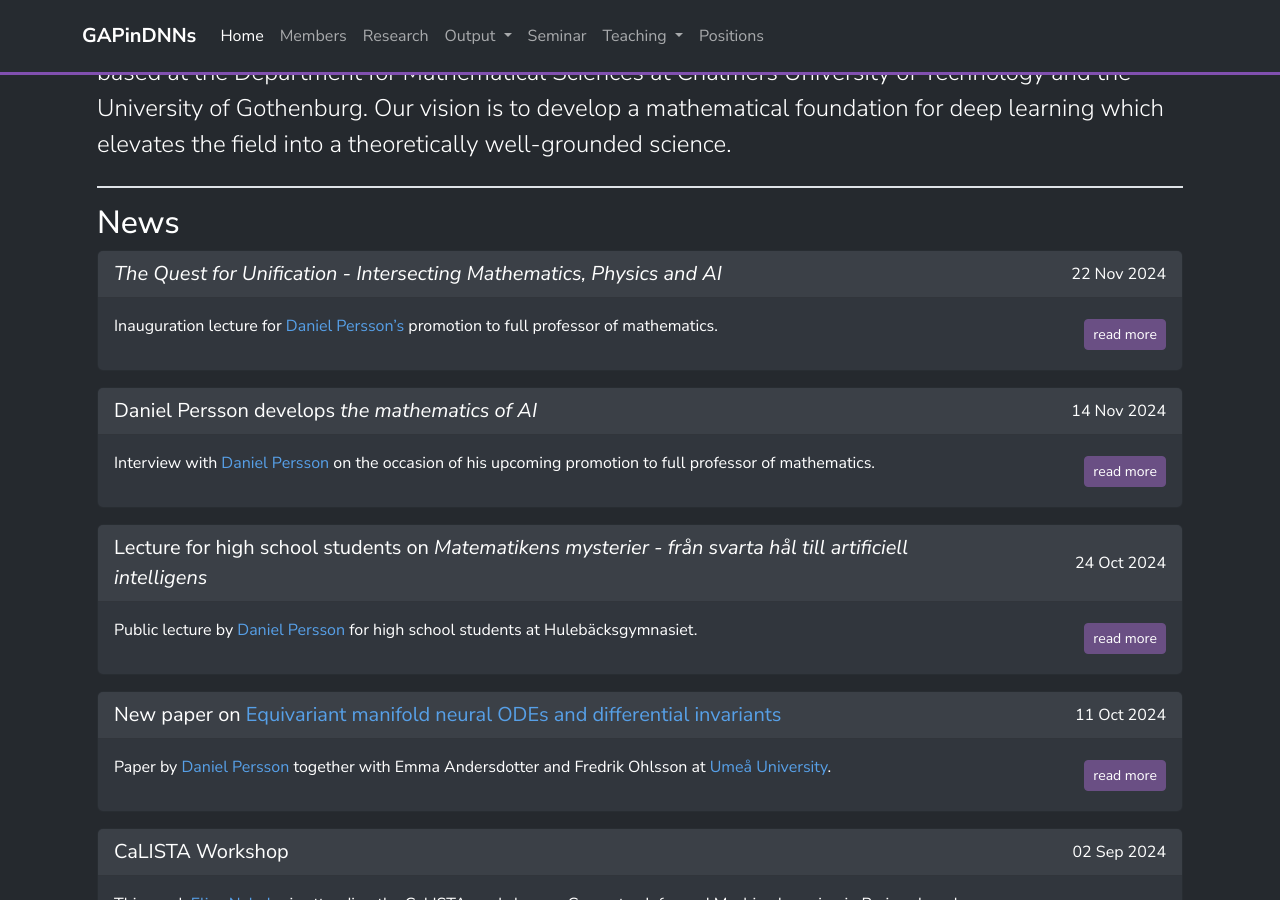
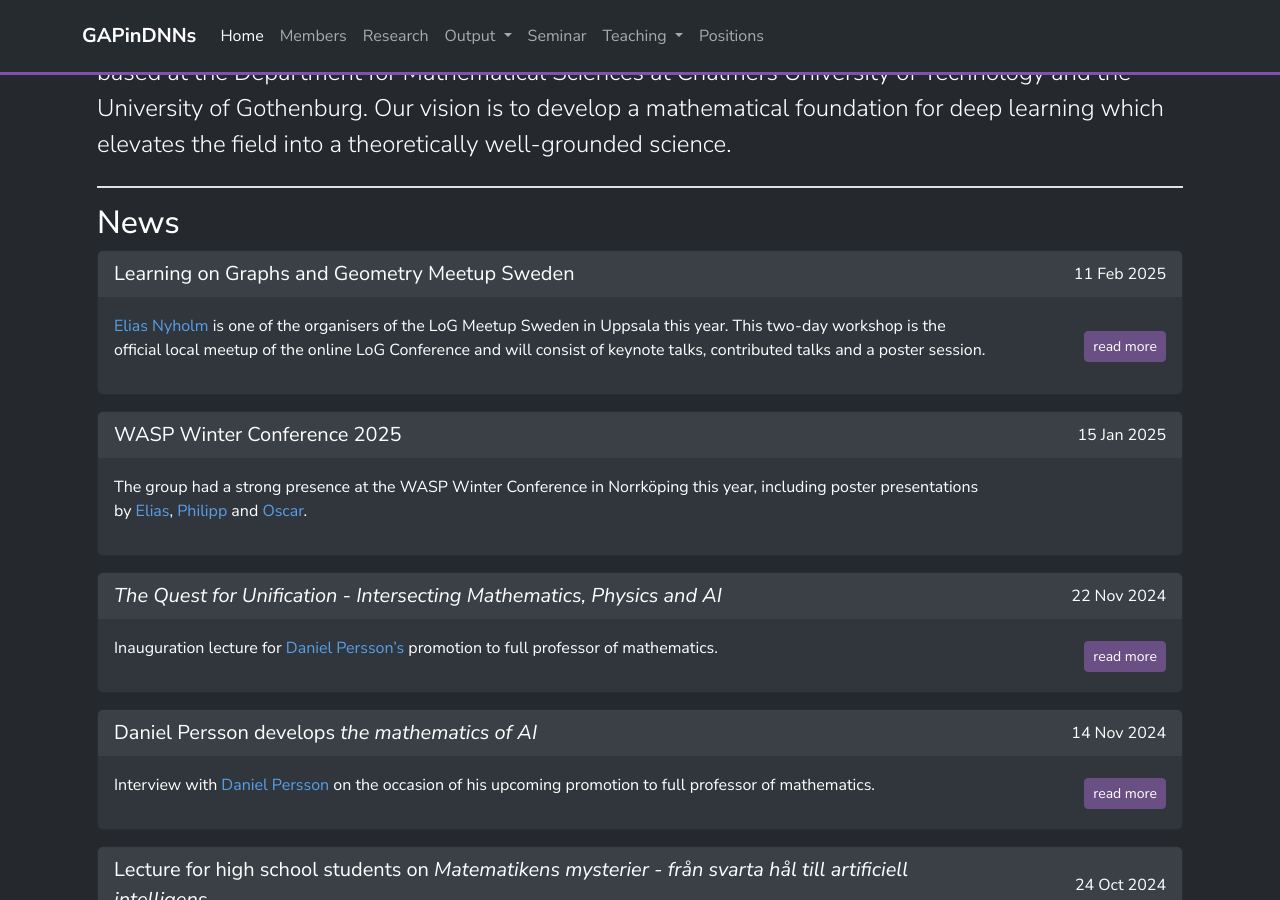
Before and after one commit to GAPinDNNs/gapindnns.github.io, a Jekyll site: the page built from _pages/index.md, in a window 1280 px wide and 900 px high, scrolled down 659 px. Built offline with Jekyll 4.4.1, drawn with Linux system fonts in a browser that asks for light colours; nearby versions of some CDN libraries.

Commit message:
Update news

```diff
--- a/_data/news.yml
+++ b/_data/news.yml
@@ -1,3 +1,12 @@
+- date: 2025-02-11
+  headline: "Learning on Graphs and Geometry Meetup Sweden"
+  link: https://sites.google.com/view/logmeetupsweden
+  text: |
+    [Elias Nyholm](/members/Elias_Nyholm) is one of the organisers of the LoG Meetup Sweden in Uppsala this year. This two-day workshop is the official local meetup of the online LoG Conference and will consist of keynote talks, contributed talks and a poster session.
+- date: 2025-01-15
+  headline: "WASP Winter Conference 2025"
+  text: |
+   The group had a strong presence at the WASP Winter Conference in Norrköping this year, including poster presentations by [Elias](/members/Elias_Nyholm), [Philipp](/members/Philipp_Misof) and [Oscar](/members/Oscar_Carlsson).
 - date: 2024-11-22
   headline: "*The Quest for Unification - Intersecting Mathematics, Physics and AI*"
   link: /downloads/slides/Promotion_lecture_Full_Prof.pdf
```
